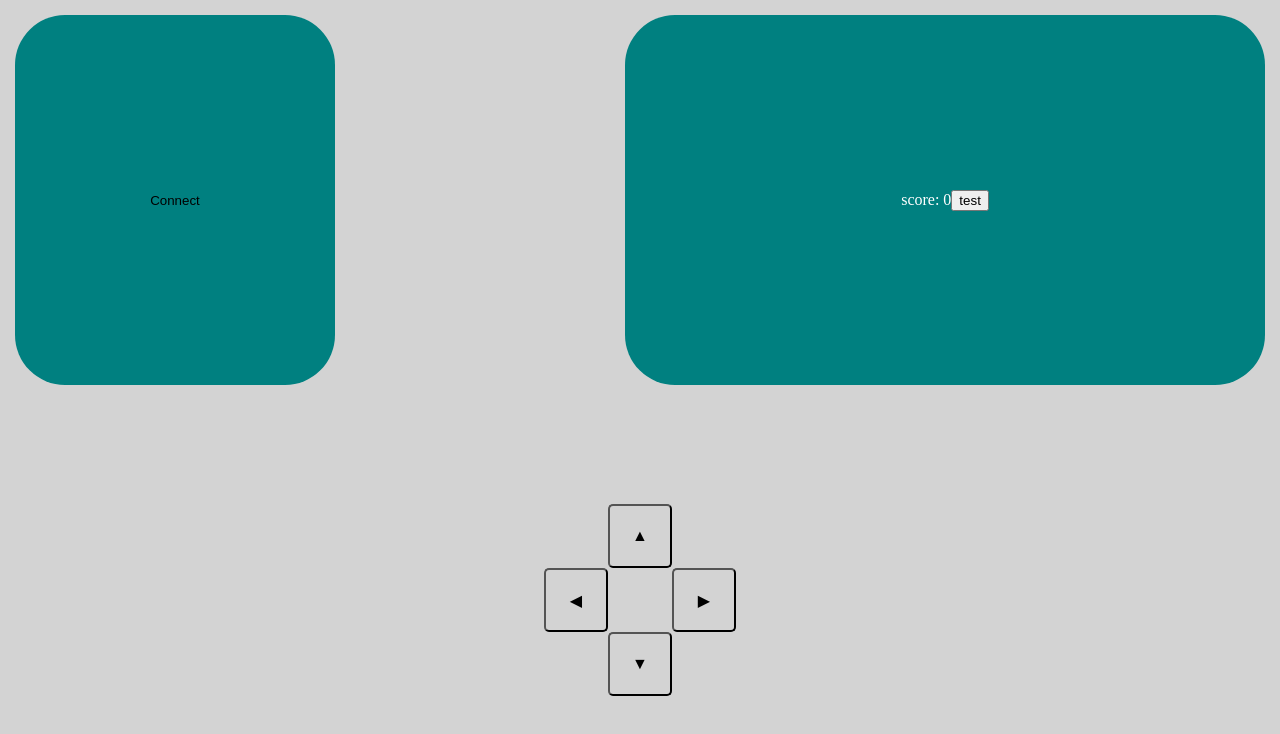
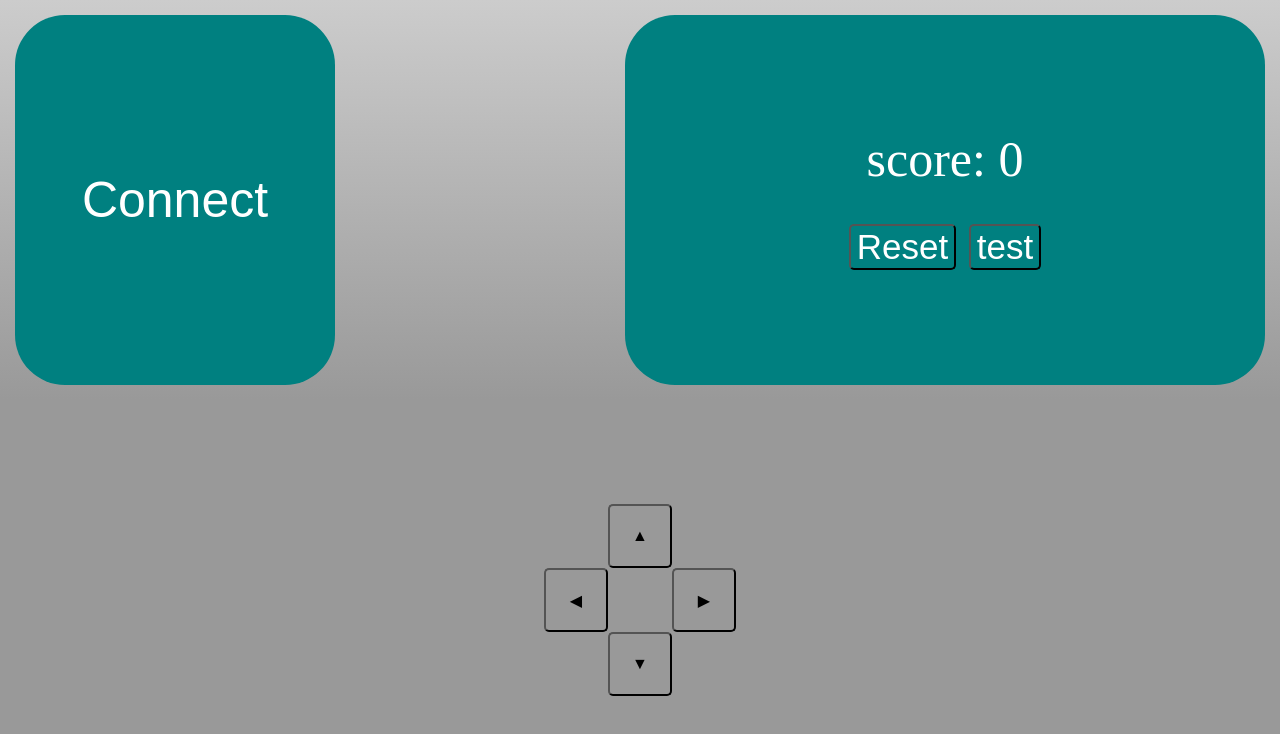
Before and after one commit to vives-projectweek-2021/project-repository-1899, a plain HTML site: page racercontrols/index.html in a window 1280 px wide. Drawn offline with Linux system fonts and the light colour scheme.

Commit message:
Added reset button

```diff
--- a/racercontrols/index.css
+++ b/racercontrols/index.css
@@ -7,7 +7,8 @@ body {
 	height: 100%;
 	width: 100%;
 	margin: 0px;
-	background-color: lightgray;
+	background: linear-gradient(#ccc 0%,#999 50%);
+
 	display: flex;
 	flex-direction: column;
 }
@@ -18,9 +19,12 @@ body {
 }
 
 .scoreboard {
+	font-size: 50px;
 	display: flex;
+	flex-flow: column;
 	justify-content: center;
 	align-items: center;
+	gap: 25px;
 	width: 50%;
 	background-color: teal;
 	color: white;
@@ -28,12 +32,13 @@ body {
 	border-radius: 50px;
 }
 
+
+
 .half1 {
 	height: 50%;
 	width: 100%;
 	display: flex;
 	justify-content: space-between;
-
 }
 
 .half2 {
@@ -60,8 +65,10 @@ body {
 	border-style: none;
 	border-radius: 50px;
 	background-color: transparent;
+	color: white;
 	width: 100%;
 	height: 100%;
+	font-size: 50px;
 }
 
 .button {
@@ -69,6 +76,15 @@ body {
 	border-radius: 5px;
 	background-color: transparent;
 }
+
+.scorebutton {
+	border-color: black;
+	border-radius: 5px;
+	background-color: transparent;
+	font-size: 35px;
+	color: white;
+}
+
 
 .pills {
 	display: none;
--- a/racercontrols/index.html
+++ b/racercontrols/index.html
@@ -2,7 +2,7 @@
 <html lang="en">
 	<head>
 		<meta charset="utf-8">
-		<title>Bluetooth Rocks! — Racer</title>
+		<title>Racer</title>
 
 		<link rel="stylesheet" href="index.css">
 
@@ -28,7 +28,10 @@
 					<div id="score">
 						score: 0
 					</div>
-					<button id="testbutton">test</button>
+					<div class="buttons">
+						<button class="scorebutton" id="resetscore">Reset</button>
+						<button class="scorebutton" id="testbutton">test</button>
+					</div>
 				</div>
 			</div>
 			<div class="half2">
```
